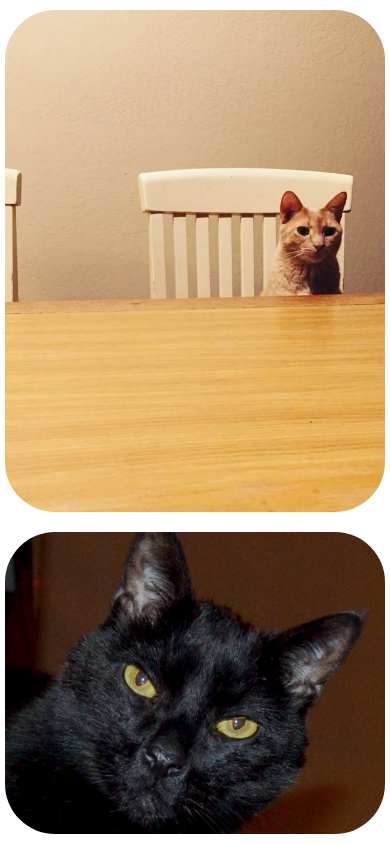
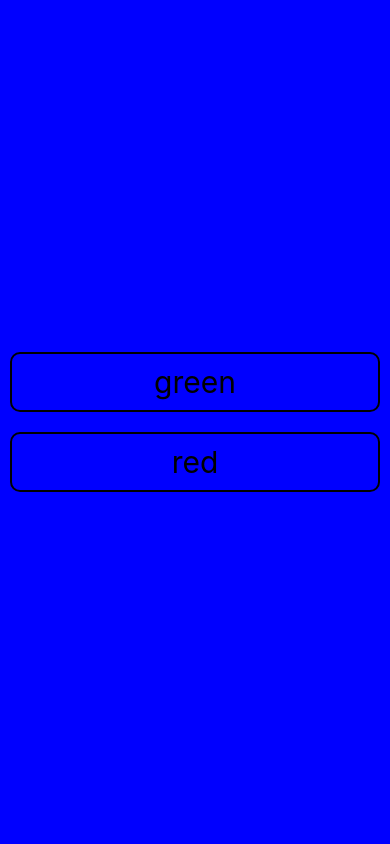
Before and after one commit to matthewsedlacek/React-Native-Color-Catalogue, a React Native app: screen / in a window 390 px wide. Built offline with nearby package versions, Linux system fonts and the light colour scheme.

Commit message:
creates example 3 text file and creates new app.js file that has useState and dynamic buttons

```diff
--- a/App.js
+++ b/App.js
@@ -1,28 +1,34 @@
-import React from "react";
-import { StyleSheet, Image, View, Dimensions } from "react-native";
-
-import picBiscuit from "./assets/biscuit.jpg";
-import picJungle from "./assets/jungle.jpg";
+import React, { useState } from "react";
+import { StyleSheet, View, Text } from "react-native";
 
 export default function App() {
+  const [backgroundColor, setBackgroundColor] = useState("blue");
   return (
-    <View style={styles.page}>
-      <Image style={styles.image} source={picBiscuit} />
-      <Image style={styles.image} source={picJungle} />
+    <View style={[styles.container, { backgroundColor }]}>
+      <Text style={styles.button} onPress={() => setBackgroundColor("green")}>
+        green
+      </Text>
+      <Text style={styles.button} onPress={() => setBackgroundColor("red")}>
+        red
+      </Text>
     </View>
   );
 }
 
 const styles = StyleSheet.create({
-  page: {
+  container: {
     flex: 1,
+    display: "flex",
     justifyContent: "center",
     alignItems: "center",
   },
-  image: {
-    flex: 1,
-    borderRadius: 50,
+  button: {
+    fontSize: 30,
     margin: 10,
-    width: Dimensions.get("window").width - 10,
+    padding: 10,
+    borderWidth: 2,
+    borderRadius: 10,
+    alignSelf: "stretch",
+    textAlign: "center",
   },
 });
```
Also changed, not shown: example.txt, example2.txt, example3.txt (added).
